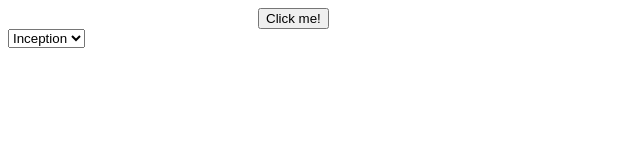
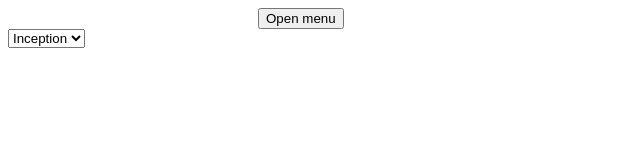
Before and after one commit to ankit-m/react-16-dropdown, a React app: page / in a window 1280 px wide. Shown: the top 160 px of the page, 0-640 px from the left. Built offline with nearby package versions, Linux system fonts and the light colour scheme.

Commit message:
add support for triggerRenderer

```diff
--- a/examples/index.js
+++ b/examples/index.js
@@ -20,7 +20,6 @@ function App () {
     }
   ];
 
-  // buttonRenderer
   // menuRenderer
   // optionRenderer
   return (
--- a/src/Dropdown.js
+++ b/src/Dropdown.js
@@ -16,17 +16,31 @@ function getAbsoluteBoundingRect (el) {
   return rect;
 }
 
-function DefaultTrigger (props) {
+function DefaultTriggerRenderer (props) {
   return (
-    <button
+    <button disabled={props.disabled}>
+      {props.label}
+    </button>
+  );
+}
+
+function DefaultTriggerComponent (props) {
+  const TriggerRenderer = props.renderer;
+
+  return (
+    <div
+      className='trigger'
       disabled={props.disabled}
       ref={props.triggerRef}
       onClick={props.onClick}
       onKeyDown={props.onKeyDown}
       onKeyUp={props.onKeyUp}
     >
-      Click me!
-    </button>
+      <TriggerRenderer
+        disabled={props.disabled}
+        label={props.label}
+      />
+    </div>
   );
 }
 
@@ -119,6 +133,8 @@ export default class Dropdown extends Component {
       >
         <Trigger
           disabled={this.props.disabled}
+          label={this.props.triggerLabel}
+          renderer={this.props.triggerRenderer}
           triggerRef={this.triggerRef}
           onClick={this.handleTriggerClick}
           onKeyDown={this.handleTriggerKeyDown}
@@ -138,7 +154,9 @@ export default class Dropdown extends Component {
 }
 
 Dropdown.defaultProps = {
-  triggerComponent: DefaultTrigger,
+  triggerComponent: DefaultTriggerComponent,
+  triggerRenderer: DefaultTriggerRenderer,
+  triggerLabel: 'Open menu',
   closeOnEscape: true,
   closeOnClickOutside: true,
   closeOnOptionClick: false,
--- a/src/Menu.js
+++ b/src/Menu.js
@@ -9,7 +9,6 @@ function DefaultMenu (props) {
       ref={props.menuRef}
       tabIndex={-1}
       style={props.style}
-      onKeyUp={props.onKeyUp}
       onKeyDown={props.onKeyDown}
     >
       {props.children}
@@ -45,7 +44,7 @@ class DefaultOption extends React.PureComponent {
       >
         {this.props.label}
       </div>
-  );
+    );
   }
 }
 
--- a/src/main.css
+++ b/src/main.css
@@ -3,8 +3,9 @@ body {
   width: 2000px;
 }
 
-button {
+.trigger {
   margin-left: 250px;
+  display: inline-block;
 }
 
 .menu {
```
